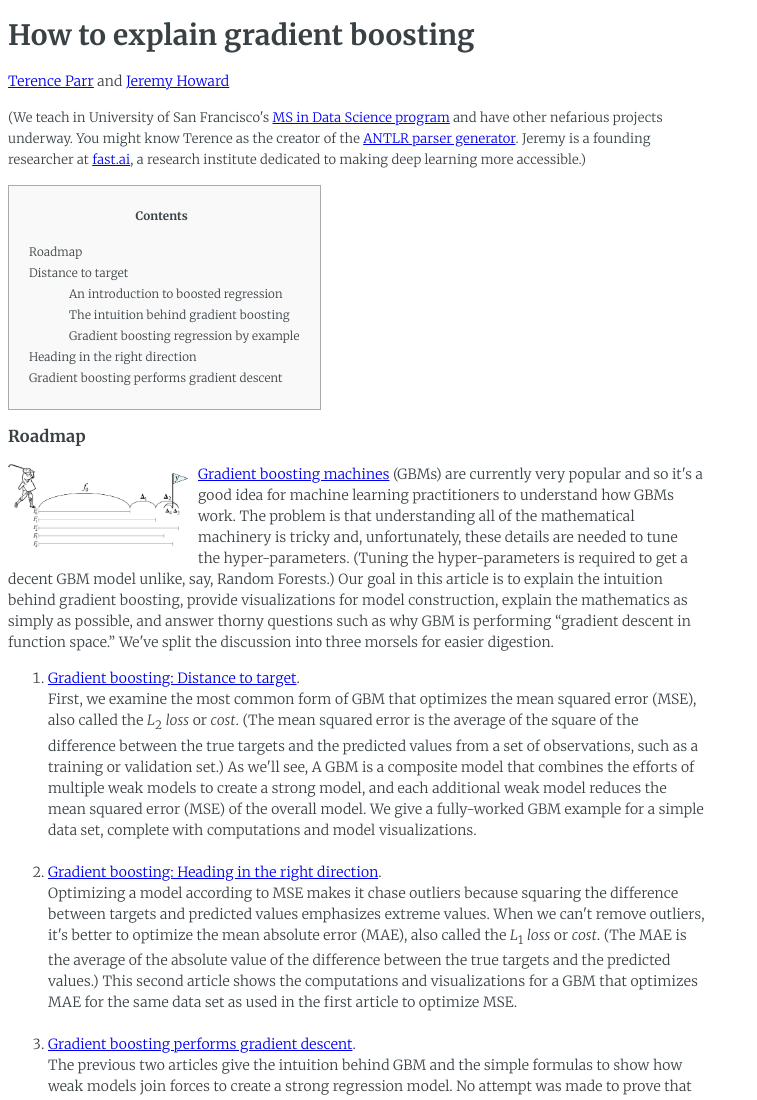
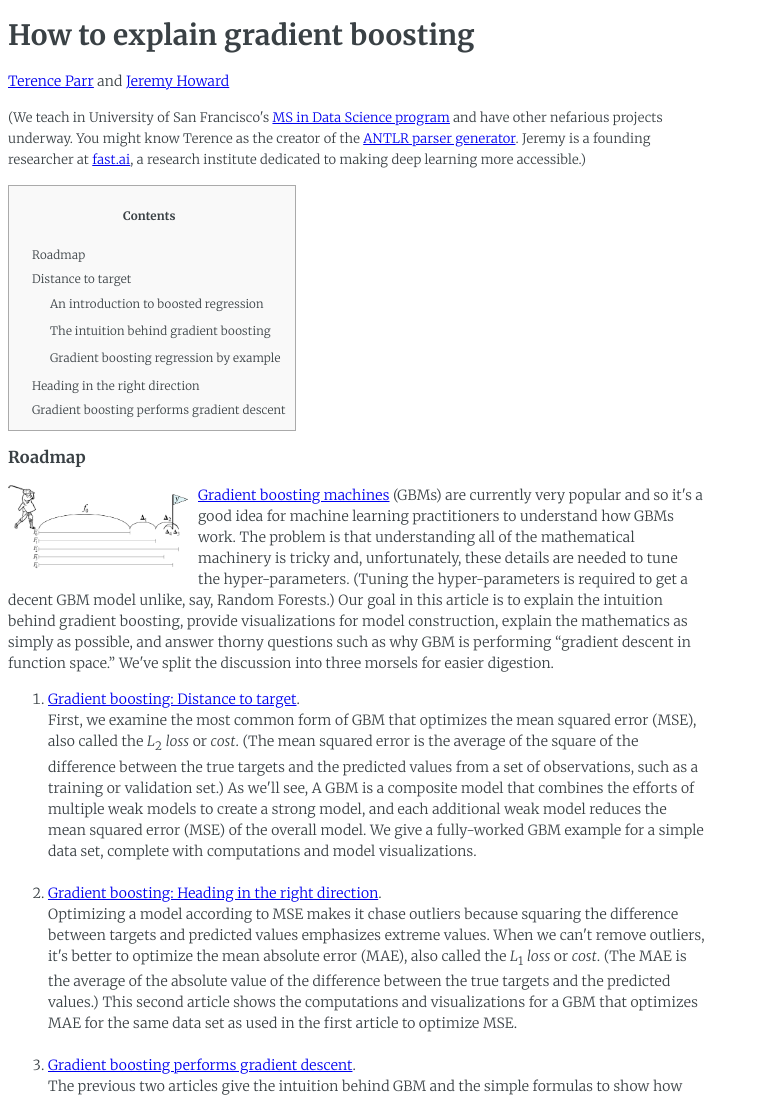
Before and after one commit to parrt/ml-articles, a plain HTML site: page gradient-boosting/index.html in a window 1280 px wide. Shown: the top 1100 px of the page, without its empty margins (0-757 px from the left). Drawn offline with Linux system fonts and the light colour scheme.

Commit message:
finish draft MAE

```diff
--- a/gradient-boosting/css/article.css
+++ b/gradient-boosting/css/article.css
@@ -10,8 +10,18 @@
     font-weight: 700;
     text-align: center;
 }
-#toc li, #toc ul, #toc ul li{
+#toc ul {
     list-style: outside none none !important;
+	margin:1px;
+	padding:1px;
+}
+#toc li {
+	margin:1px;
+	padding:1px;
+}
+#toc ul li{
+	margin-left: 15px;
+	padding:1px;
 }
 #toc a {
 	color: #3A4145;
--- a/gradient-boosting/index.html
+++ b/gradient-boosting/index.html
@@ -17,7 +17,7 @@
 
 <div id="toc">
 <p class="toc_title">Contents</p>
-<ul style="padding:0px; margin:15px;">
+<ul>
 	<li><a href="#overview">Roadmap</a>
 	<li><a href="L2-loss.html">Distance to target</a>
 		<ul>
```
Also changed, not shown: 5 other files.
